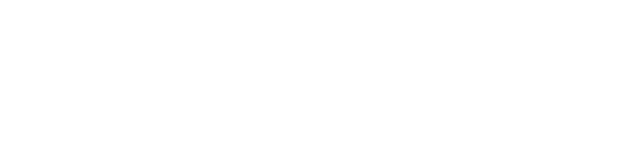
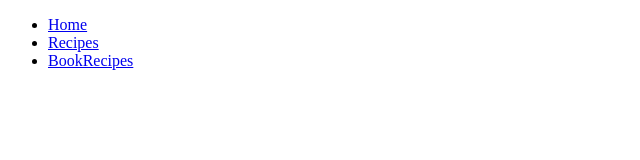
Before and after one commit to eva1606/cookify_project, a plain HTML site: page frontend/chefpage.html in a window 1280 px wide. Shown: the whole page, without its empty margins (0-640 px from the left). Drawn offline with Linux system fonts and the light colour scheme.

Commit message:
Add header and navigation bar to Recipes PageChef Cookify

```diff
--- a/frontend/chefpage.html
+++ b/frontend/chefpage.html
@@ -7,5 +7,15 @@
     <title>Recipes PageChef Cookify</title>
 </head>
 <body>
+    <header class="header">
+        <a href="chefpage.html" class="logo"></a>
+        <nav class="nav">
+            <ul class="menu">
+                <li><a href="home.html">Home</a></li>
+                <li><a href="Recipes.html" class="active">Recipes</a></li>
+                <li><a href="mealplan.html">BookRecipes</a></li>
+            </ul>
+        </nav>
+    </header>
 </body>
 </html>
```
